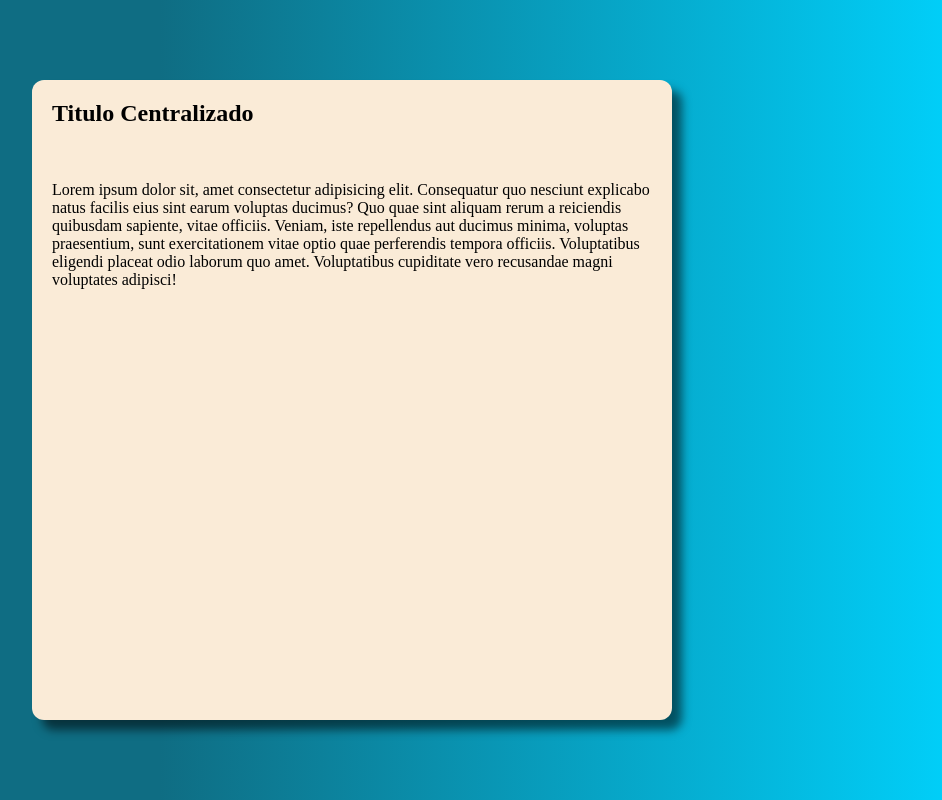
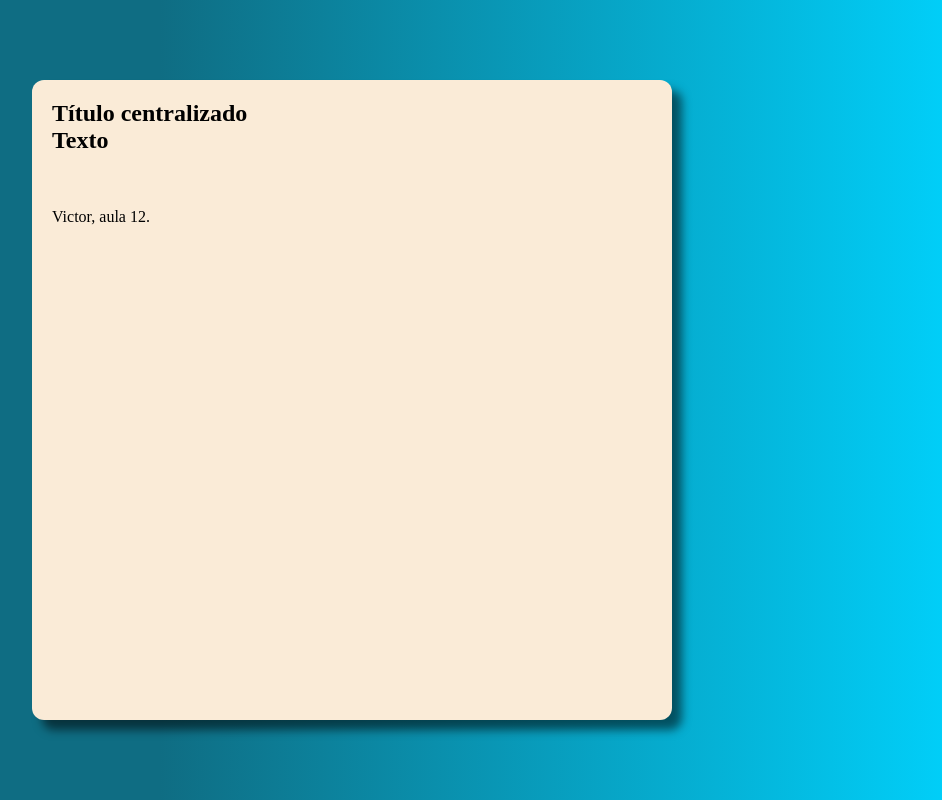
Before and after one commit to imvitinho/Atividades-Faculdade-CONWEB, a plain HTML site: page aula 12/index.html in a window 1280 px wide. Shown: the whole page, without its empty margins (288-1230 px from the left). Drawn offline with Linux system fonts and the light colour scheme.

Commit message:
Add files via upload

```diff
--- a/aula 12/index.html
+++ b/aula 12/index.html
@@ -9,12 +9,12 @@
 </head>
 <body>
     <section>
-        <h1>Titulo Centralizado</h1>
+        <h1>Título centralizado</h1>
+        <h2>Texto</h2>
         <br>
         <br>
         <br>
-        <p> Lorem ipsum dolor sit, amet consectetur adipisicing elit. Consequatur quo nesciunt explicabo natus facilis eius sint earum voluptas ducimus? Quo quae sint aliquam rerum a reiciendis quibusdam sapiente, vitae officiis.
-        Veniam, iste repellendus aut ducimus minima, voluptas praesentium, sunt exercitationem vitae optio quae perferendis tempora officiis. Voluptatibus eligendi placeat odio laborum quo amet. Voluptatibus cupiditate vero recusandae magni voluptates adipisci!
+        <p> Victor, aula 12.
         </p>
     </section>
 
```
